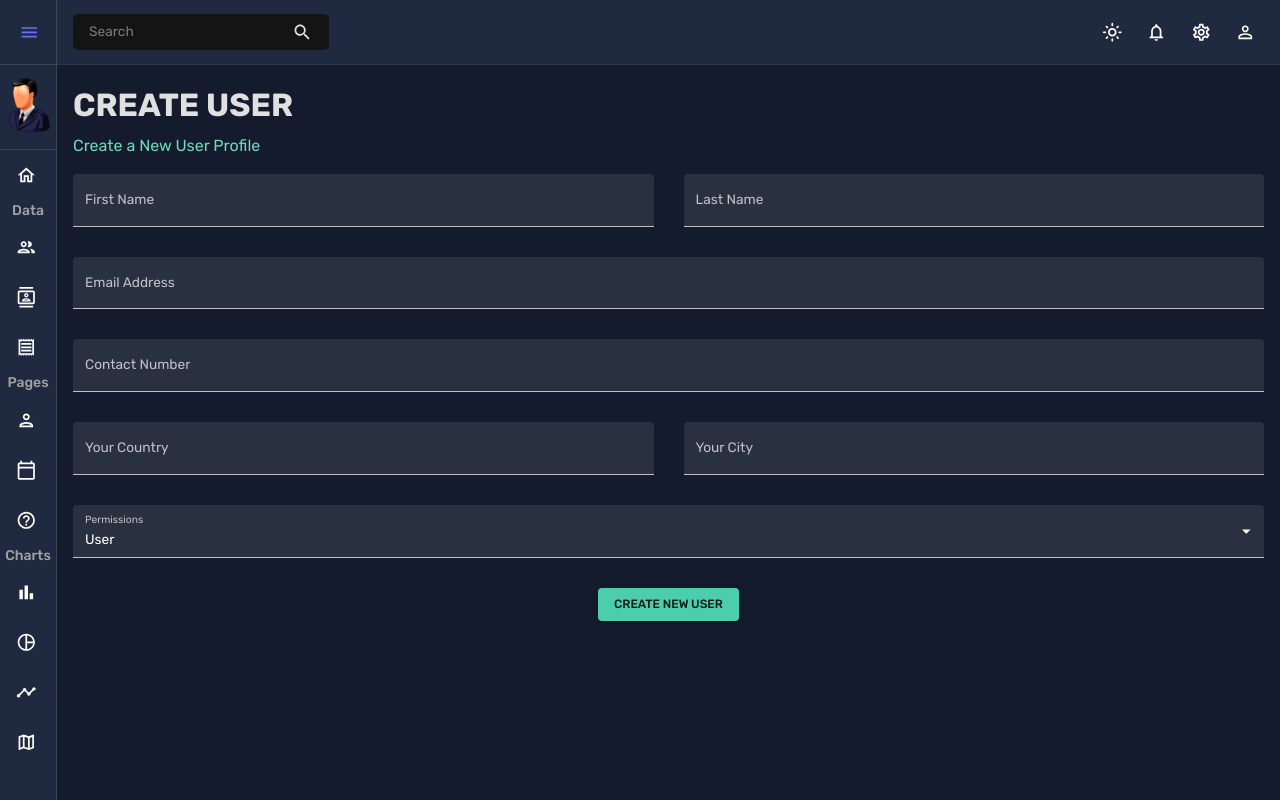
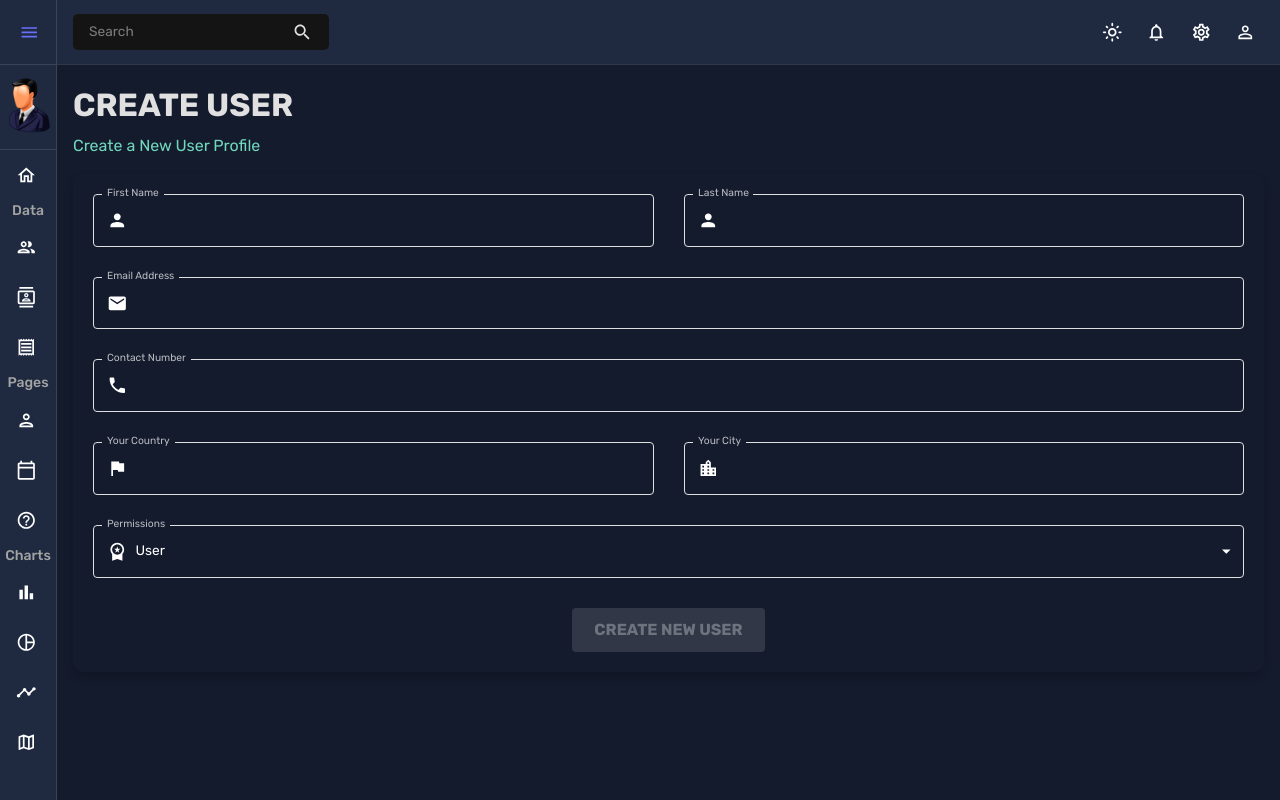
Before and after one commit to Amr-Elshabrawy-Dev/crud-operations, a React (Create React App) app: page /form in a window 1280 px wide. Built offline with nearby package versions, Linux system fonts and the light colour scheme.

Commit message:
style: :lipstick: Updated FormTextField component; refactored Form component
Updated FormTextField component with new icon adornments, theme tokens, and styles; refactored Form component with new layout, button, and snackbar styles

```diff
--- a/src/components/ui/FormTextField.jsx
+++ b/src/components/ui/FormTextField.jsx
@@ -2,6 +2,16 @@ import React from "react";
 import TextField from "@mui/material/TextField";
 import MenuItem from "@mui/material/MenuItem";
 import TextErrorHandler from "./TextErrorHandler";
+import { InputAdornment, useTheme } from "@mui/material";
+import { tokens } from "../../theme";
+import {
+  Email,
+  Flag,
+  LocationCity,
+  Person,
+  Phone,
+  WorkspacePremium,
+} from "@mui/icons-material";
 
 const FormTextField = ({
   label,
@@ -16,10 +26,12 @@ const FormTextField = ({
   select = false,
   options = [],
 }) => {
+  const theme = useTheme();
+  const colors = tokens(theme.palette.mode);
   return (
     <TextField
       fullWidth
-      variant="filled"
+      variant="outlined"
       color="secondary"
       type={type}
       label={label}
@@ -32,10 +44,41 @@ const FormTextField = ({
         touched[name] &&
         errors[name] && <TextErrorHandler title={errors[name]} />
       }
-      sx={{ gridColumn }}
+      slotProps={{
+        input: {
+          startAdornment: (
+            <InputAdornment position="start">
+              {name === "email" && <Email />}
+              {name === "contact" && <Phone />}
+              {name === "country" && <Flag />}
+              {name === "city" && <LocationCity />}
+              {name === "permissions" && <WorkspacePremium />}
+              {name === "firstName" || name === "lastName" ? <Person /> : null}
+            </InputAdornment>
+          ),
+        },
+      }}
+      sx={{
+        gridColumn,
+        "& .MuiOutlinedInput-root": {
+          "& fieldset": {
+            transition: "all 0.3s ease-in-out",
+            borderColor: colors.grey[100],
+            willChange: "border-color, border-width",
+          },
+          "&:hover fieldset": {
+            borderColor: colors.greenAccent[600],
+          },
+          "&.Mui-focused fieldset": {
+            borderColor: colors.greenAccent[600],
+            borderWidth: "2px",
+          },
+        },
+      }}
       select={select}
     >
       {select &&
+        options &&
         options.map((option) => (
           <MenuItem key={option.value} value={option.value}>
             {option.label}
--- a/src/pages/Form/index.jsx
+++ b/src/pages/Form/index.jsx
@@ -4,7 +4,8 @@ import FormTextField from "../../components/ui/FormTextField";
 import * as yup from "yup";
 import { useState } from "react";
 import { Formik } from "formik";
-import { Alert, Box, Button, Snackbar } from "@mui/material";
+import { Alert, Box, Button, Slide, Snackbar } from "@mui/material";
+import { CheckCircle } from "@mui/icons-material";
 
 const initialValues = {
   firstName: "",
@@ -79,6 +80,10 @@ const Form = () => {
   const isNonMobile = useMediaQuery("(min-width:768px)");
   const [openAlert, setOpenAlert] = useState(false);
 
+  function SlideTransition(props) {
+    return <Slide {...props} direction="down" />;
+  }
+
   const handleAlertClose = () => setOpenAlert(false);
   const handleFormSubmit = (values, actions) => {
     console.log("🚀 ~FormSubmit~:", values, actions);
@@ -104,14 +109,19 @@ const Form = () => {
           handleBlur,
           handleChange,
           handleSubmit,
+          isValid,
+          dirty,
         }) => (
           <Box
             component={"form"}
             onSubmit={handleSubmit}
-            display="grid"
-            gap="30px"
-            gridTemplateColumns="repeat(4, minmax(0, 1fr))"
             sx={{
+              display: "grid",
+              gap: "30px",
+              gridTemplateColumns: "repeat(4, minmax(0, 1fr))",
+              p: "20px",
+              borderRadius: "10px",
+              boxShadow: "0px 5px 10px rgba(0, 0, 0, 0.2)",
               "& > div": {
                 gridColumn: isNonMobile ? undefined : "span 4",
               },
@@ -128,13 +138,20 @@ const Form = () => {
                 handleBlur={handleBlur}
                 handleChange={handleChange}
                 gridColumn={field.gridColumn}
-                type={field.type}
+                type={field.type || "text"}
                 select={field.select || false}
                 options={field.options || []}
               />
             ))}
             <Box textAlign="center" gridColumn="span 4">
-              <Button type="submit" color="secondary" variant="contained">
+              <Button
+                type="submit"
+                color="secondary"
+                variant="contained"
+                size="large"
+                disabled={!isValid || !dirty}
+                sx={{ fontWeight: "700", fontSize: "16px" }}
+              >
                 Create New User
               </Button>
             </Box>
@@ -142,14 +159,26 @@ const Form = () => {
               anchorOrigin={{ vertical: "top", horizontal: "right" }}
               open={openAlert}
               onClose={handleAlertClose}
+              TransitionComponent={SlideTransition}
+              autoHideDuration={10_000}
+              sx={{
+                mt: 6,
+              }}
             >
               <Alert
                 onClose={handleAlertClose}
                 severity="success"
-                variant="outlined"
-                sx={{ backgroundColor: "#141B2D" }}
+                variant="filled"
+                sx={{
+                  fontWeight: "bold",
+                  display: "flex",
+                  alignItems: "center",
+                }}
+                iconMapping={{
+                  success: <CheckCircle fontSize="inherit" />,
+                }}
               >
-                User Created Successfully
+                🎉 User Created Successfully!
               </Alert>
             </Snackbar>
           </Box>
```
